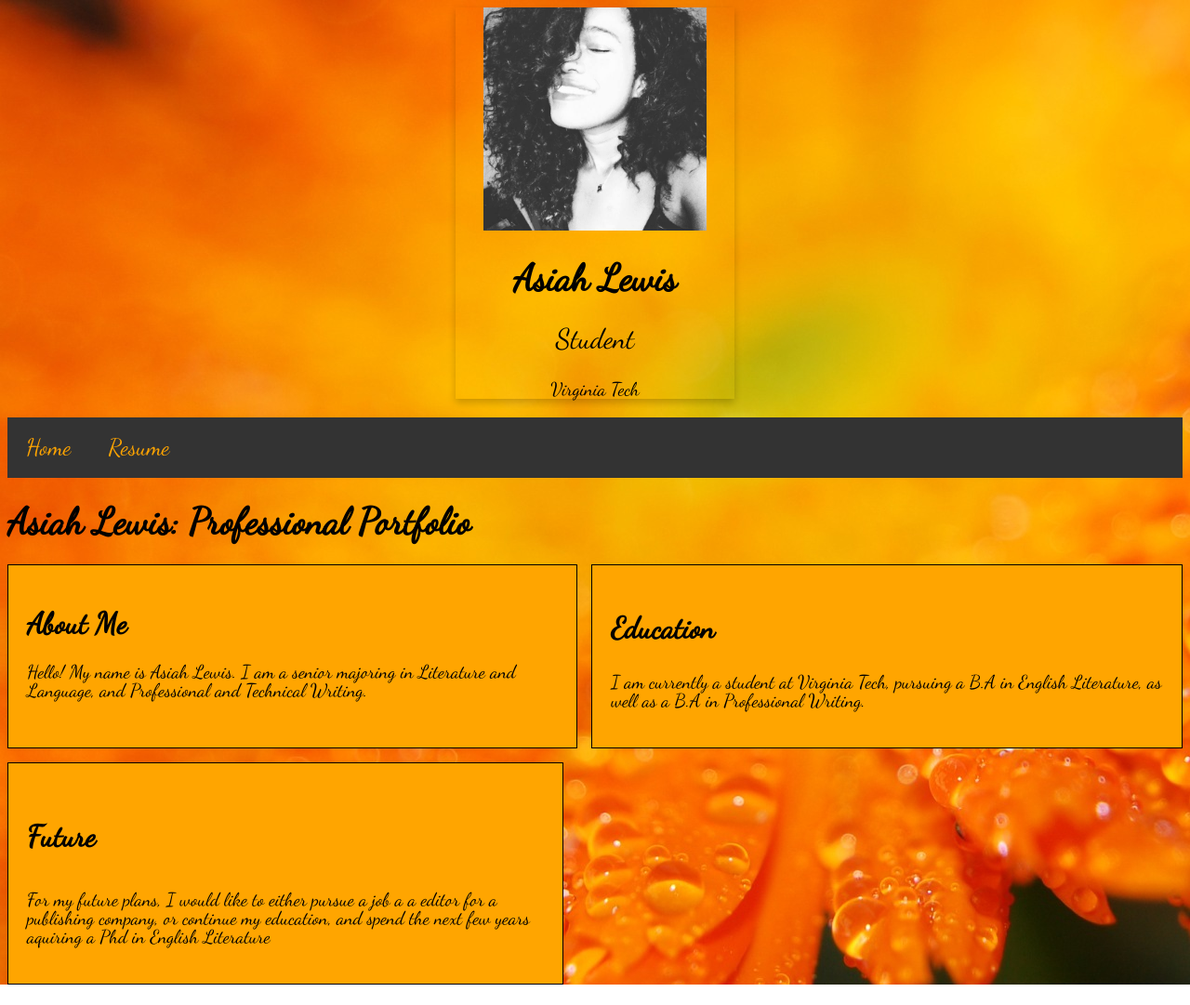
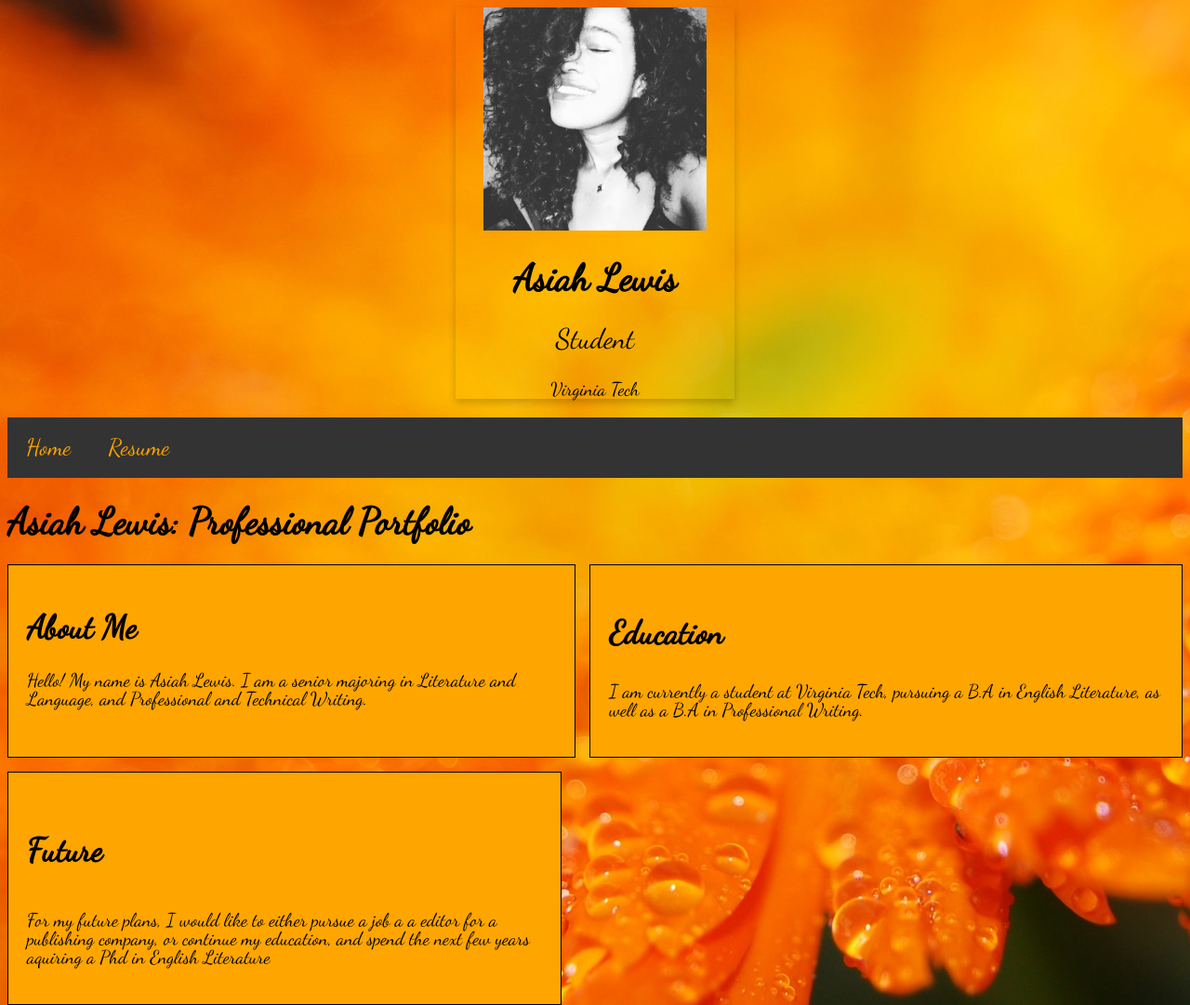
Before and after one commit to asiah1/Final-website, a plain HTML site: page index.html in a window 1280 px wide. Shown: the whole page at 93% size. Before the commit the page ends 1059 px from the top, so only its background shows below. Drawn offline with Linux system fonts and the light colour scheme; a web font is replaced by a local one.

Commit message:
Please change

```diff
--- a/assets/css/style.css
+++ b/assets/css/style.css
@@ -19,9 +19,9 @@ body, html {
 
 /* font 1styles...*/
 
-h2 {font-size: 2.0rem; font-style: bold;}
-h3 {font-size: 2.0rem; font-style: bold;}
-h4 {font-size: 2.0rem; font-style: bold;}
+h2 {font-size: 2.2rem; font-style: bold;}
+h3 {font-size: 2.2rem; font-style: bold;}
+h4 {font-size: 2.2rem; font-style: bold;}
 
 
 body {
```
